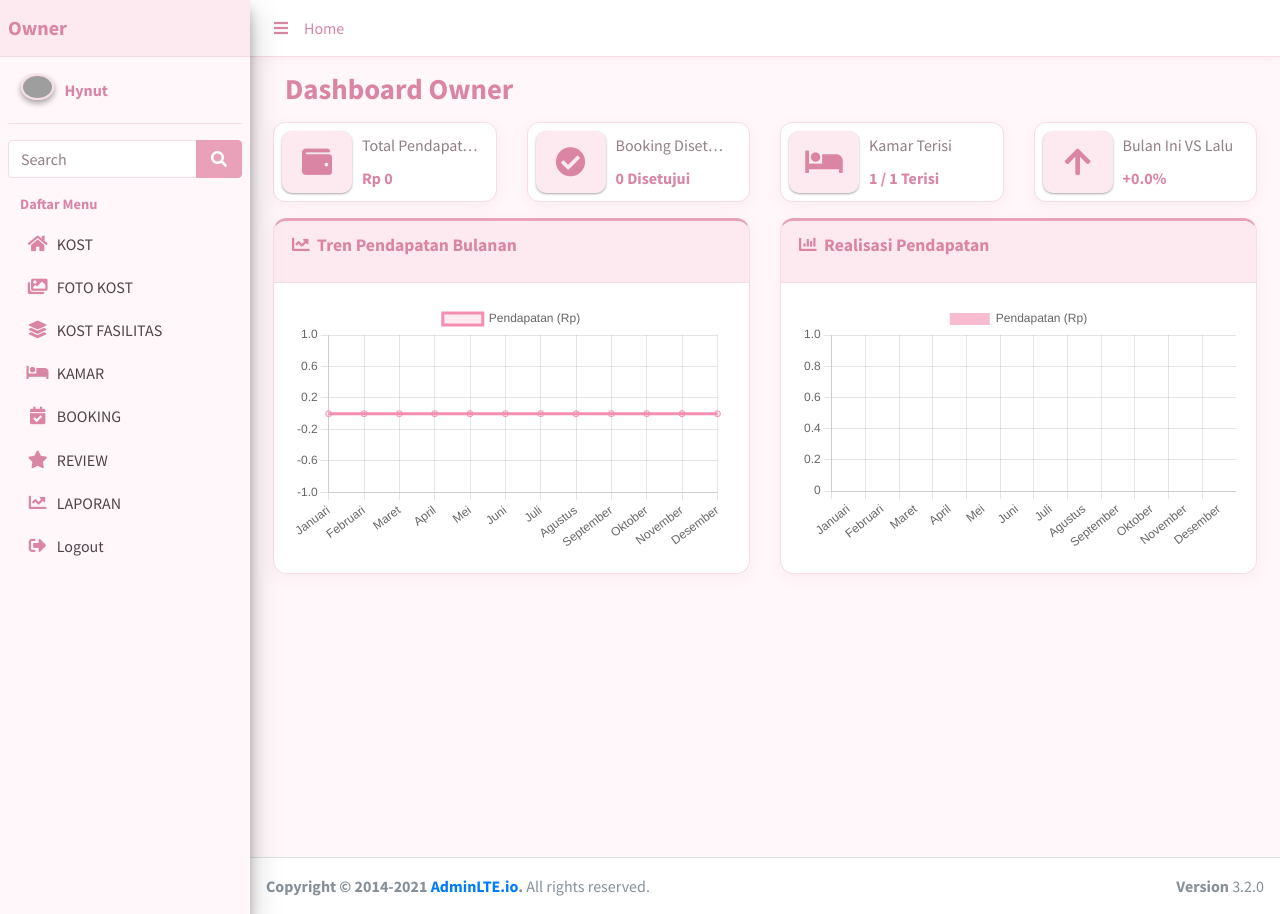
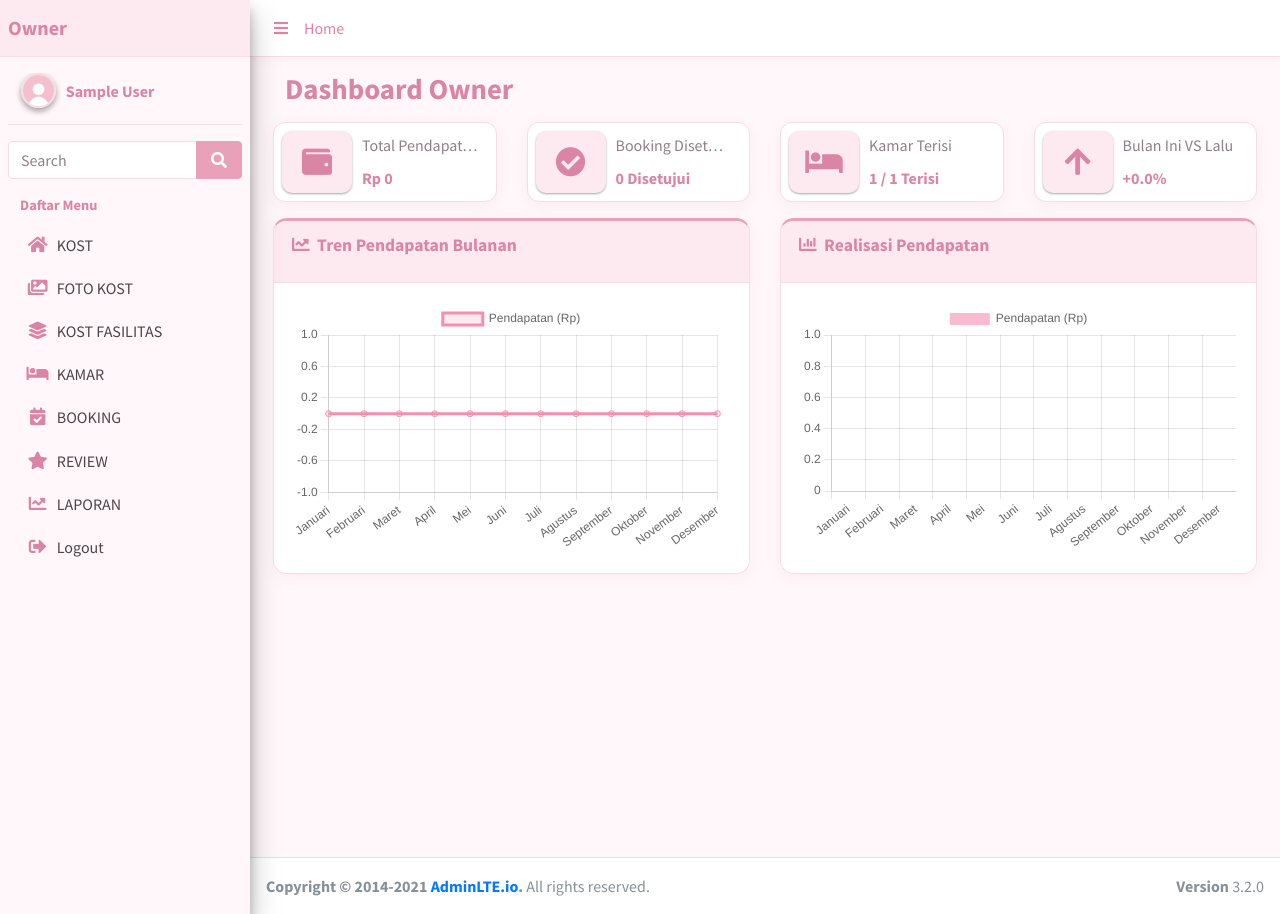
Before and after one commit to hynuttc/Hynut-Kost, a PHP site: page /owner/index2.php in a window 1280 px wide. Run offline with PHP 8.4, Linux system fonts and the light colour scheme; the visitor is signed in with stand-in values (Sample User, id 1); tables that the repository leaves empty or names only in its code hold one stand-in row (values such as "Sample post"); some libraries are stand-ins or nearby versions; grey boxes are pictures that could not be loaded.

Commit message:
Update and save all project files

```diff
--- a/layout/headerowner.php
+++ b/layout/headerowner.php
@@ -1,6 +1,34 @@
 <?php
 session_start();
 require_once '../database.php';
+
+// ========================================
+// LOGIKA AMBIL NAMA & FOTO BERDASARKAN ID UNIK
+// ========================================
+$current_user_id = $_SESSION['user_id'] ?? 0;
+$nama_owner_aktif = $_SESSION['nama'] ?? 'Hynut';
+
+if ($current_user_id) {
+    $q_user_aktif = mysqli_query($conn, "SELECT nama FROM user WHERE user_id = '$current_user_id' LIMIT 1");
+    if ($q_user_aktif && $row_ua = mysqli_fetch_assoc($q_user_aktif)) {
+        $nama_owner_aktif = $row_ua['nama'];
+    }
+}
+
+$found_foto = 'default.jpeg';
+$extensions = ['jpg', 'jpeg', 'png', 'gif'];
+
+if ($current_user_id) {
+    foreach ($extensions as $ext) {
+        $filename = 'user_' . $current_user_id . '.' . $ext;
+        if (file_exists(__DIR__ . '/../uploads/' . $filename)) {
+            $found_foto = $filename;
+            break;
+        }
+    }
+}
+$foto_path_owner = '../uploads/' . $found_foto . '?v=' . time();
+
 $nama_bulan_indo = [
     1 => 'Januari',
     2 => 'Februari',
@@ -186,6 +214,9 @@ body {
 
 .user-panel .image img {
     border: 2px solid var(--pink-border);
+    width: 35px;
+    height: 35px;
+    object-fit: cover;
 }
 
 /* MENU SIDEBAR */
@@ -350,12 +381,12 @@ body {
 
         <div class="sidebar">
             <!-- USER PANEL -->
-            <div class="user-panel mt-3 pb-3 mb-3 d-flex">
+            <div class="user-panel mt-3 pb-3 mb-3 d-flex align-items-center">
                 <div class="image">
-                    <img src="../uploads/Owner.jpeg" class="img-circle elevation-2" alt="User Image">
+                    <img src="<?= htmlspecialchars($foto_path_owner); ?>" class="img-circle elevation-2" alt="User Image" onerror="this.src='../uploads/default.jpeg';">
                 </div>
                 <div class="info">
-                    <a href="#" class="d-block">Hynut</a>
+                    <a href="#" class="d-block"><?= htmlspecialchars($nama_owner_aktif); ?></a>
                 </div>
             </div>
 
@@ -532,7 +563,7 @@ body {
                 label: 'Pendapatan (Rp)',
                 data: dataPendapatan,
                 borderColor: '#F48FB1',
-backgroundColor: 'rgba(244, 143, 177, 0.18)',
+                backgroundColor: 'rgba(244, 143, 177, 0.18)',
                 fill: true,
                 tension: 0.3
             }]
```
